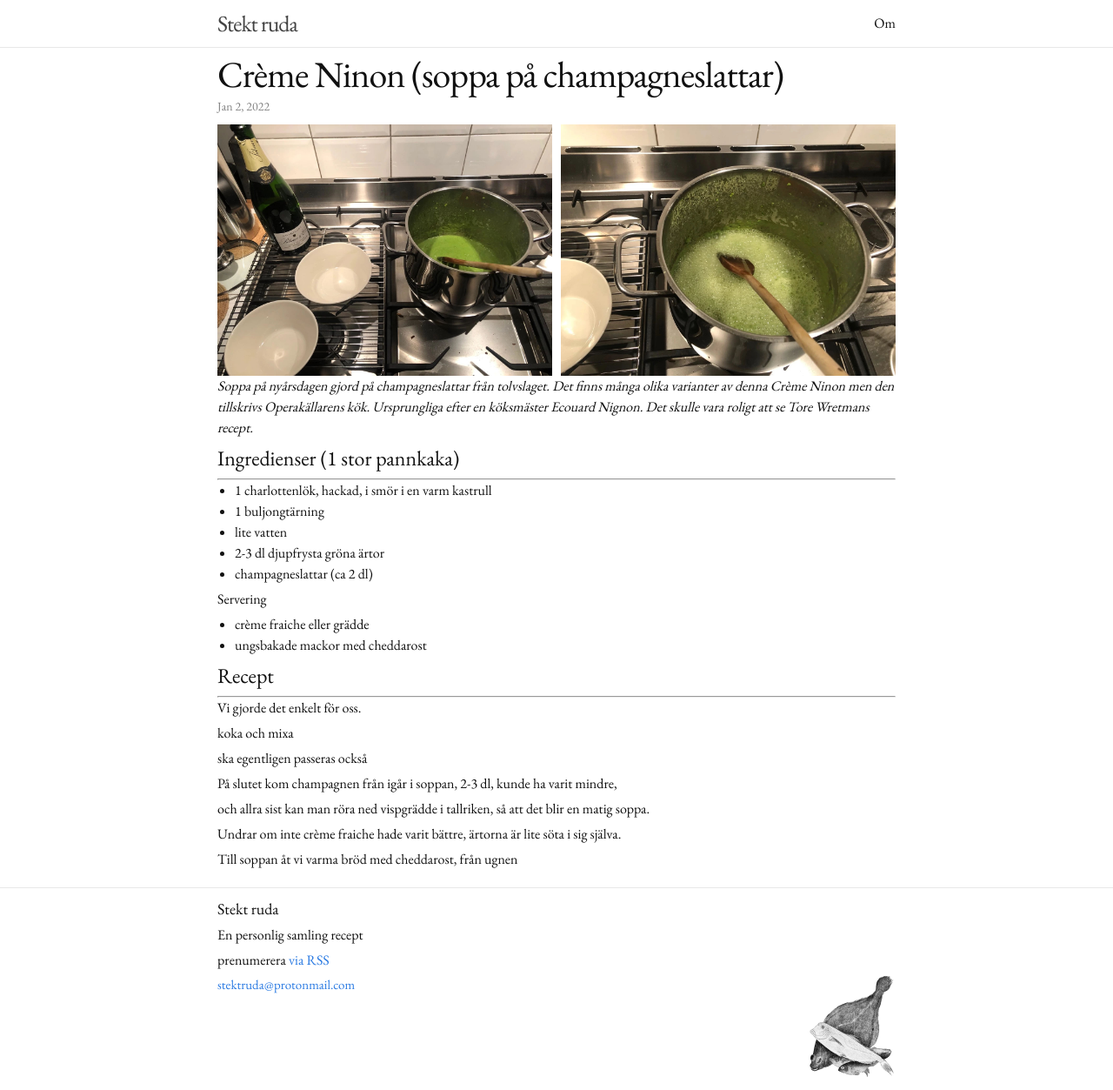
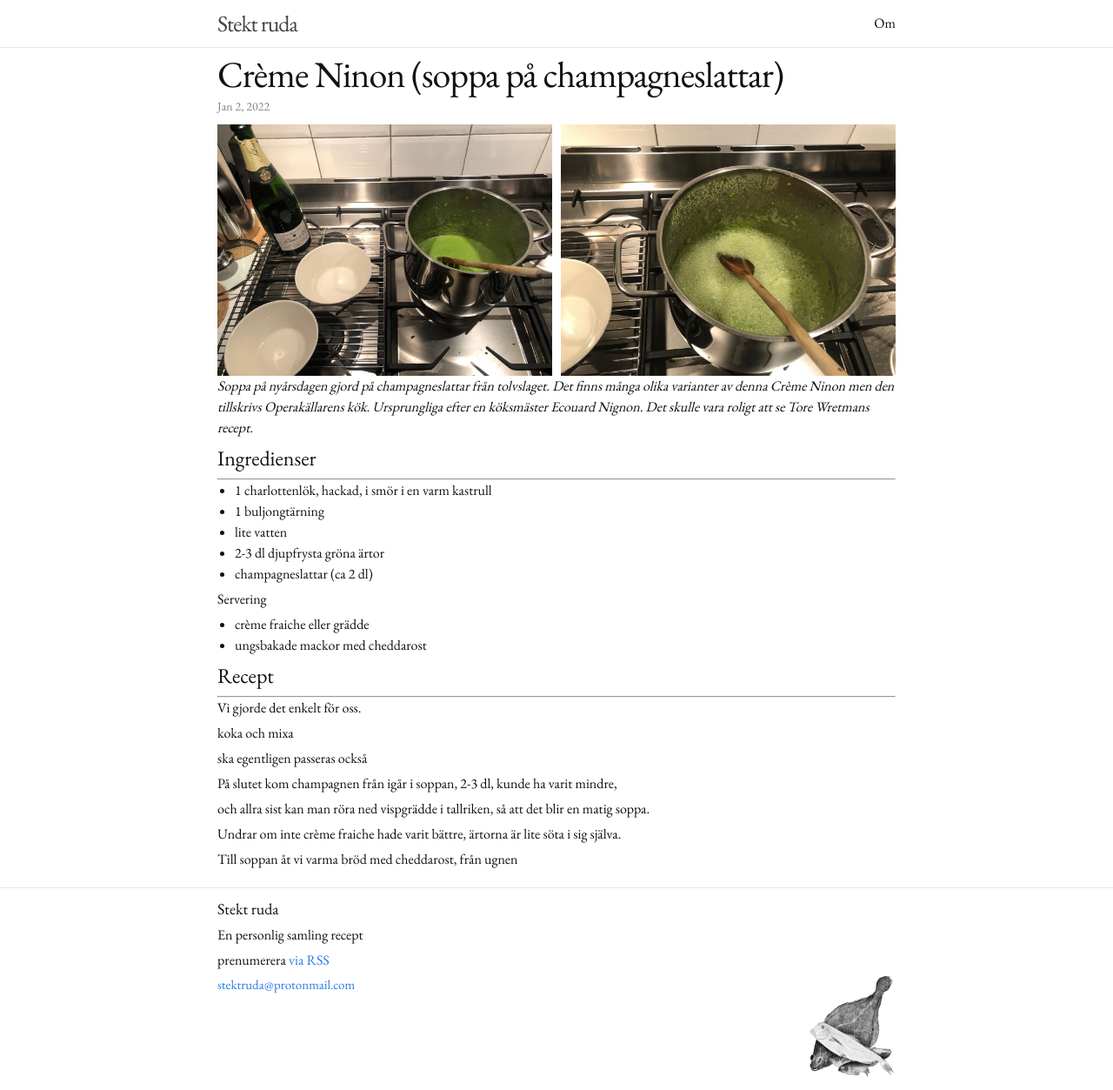
Before and after one commit to KlasWa/StektRuda, a Jekyll site: the page built from _posts/2022-01-02-Crème-Ninon.markdown, in a window 1280 px wide. Shown: the whole page at 87% size. Built offline with Jekyll 4.4.1, drawn with Linux system fonts in a browser that asks for light colours.

```diff
--- a/_posts/2022-01-02-Crème-Ninon.markdown
+++ b/_posts/2022-01-02-Crème-Ninon.markdown
@@ -17,7 +17,7 @@
 Det skulle vara roligt att se Tore Wretmans recept.
 </em>
 
-# Ingredienser (1 stor pannkaka)
+# Ingredienser
 
 ---
 
```
